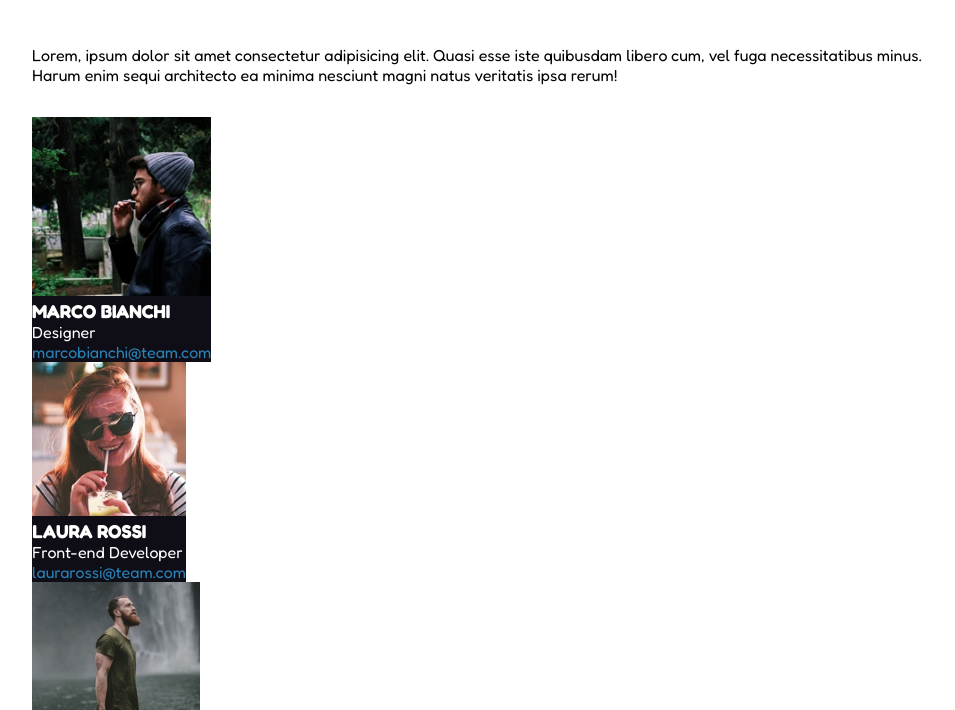
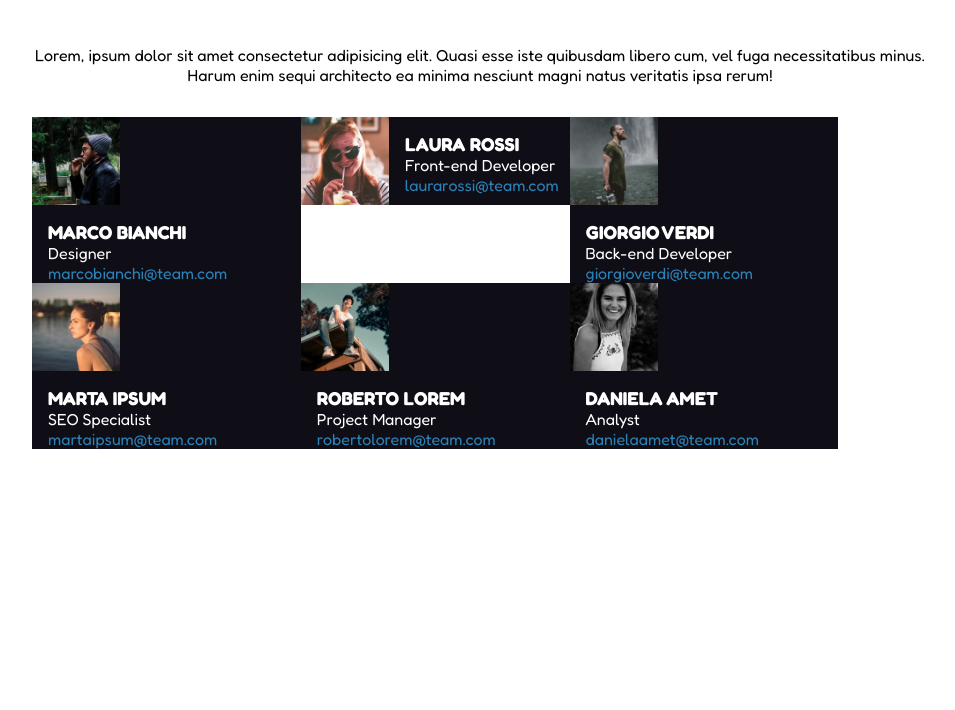
Before and after one commit to giovannilampis/html-css-float-cards, a plain HTML site: page index.html in a window 1280 px wide. Shown: the part 90-800 px from the top of the page, without its empty margins (160-1115 px from the left). Drawn offline with Linux system fonts and the light colour scheme.

Commit message:
fixed cards' layout, added padding to info field

```diff
--- a/css/style.css
+++ b/css/style.css
@@ -1,21 +1,28 @@
 /* UTILITIES */
 
 /* reset */
+
 * {
     margin: 0;
     padding: 0;
     box-sizing: border-box;
 }
 
+/* GENERAL RULES */
+
+/* font */
+
+body {
+    font-family: 'Fredoka', Arial, Helvetica, sans-serif;
+}
+
+
 /* clearfix */
-.clearfix {
+
+.clearfix::after {
     content: "";
     display: table;
     clear: both;
-}
-
-body {
-    font-family: 'Fredoka', Arial, Helvetica, sans-serif;
 }
 
 .container {
@@ -24,29 +31,44 @@ body {
     padding-top: 3rem;
 }
 
+/* HEADER */
+
 h1{
     color: rgb(229, 49, 112);
     text-align: center;
 }
 
+/* MAIN CONTENT */
+
 p {
+    text-align: center;
     padding: 3rem 0 2rem 0;
 }
-
 .card {
     background-color: rgb(15, 14, 23);
     width: 30%;
     color: white;
 }
 
-.info {
-    float:right
+img {
+    float: left;
+    height: 5.5rem;
 }
 
-.mail {
-    color: rgb(43, 130, 183);
+.left {
+    float: left;
 }
 
-img {
-    width: 100%;
+a {
+    color: rgb(43, 130, 183);
+    text-decoration: none;
 }
+
+.margin-card {
+    margin-left: 5%;
+}
+
+.info {
+    float: left;
+    padding: 1rem 0 0 1rem;
+}
--- a/index.html
+++ b/index.html
@@ -17,54 +17,54 @@
         <h1>Meet Our Team</h1>
         <p>Lorem, ipsum dolor sit amet consectetur adipisicing elit. Quasi esse iste quibusdam libero cum, vel fuga necessitatibus minus. Harum enim sequi architecto ea minima nesciunt magni natus veritatis ipsa rerum!</p>
         <div class="clearfix">
-            <div class="clearfix card">
+            <div class="clearfix card left">
                 <img src="./images/male1.png" alt="Mario-Bianchi-designer">
                 <div class="info">
                     <h3>MARCO BIANCHI</h3>
                     <div>Designer</div>
-                    <span class="mail">marcobianchi@team.com</span>
+                    <a>marcobianchi@team.com</a>
                 </div>
             </div>
-            <div class="clearfix card">
+            <div class="clearfix card left">
                 <img src="./images/female1.png" alt="Mario-Bianchi-designer">
                 <div class="info">
                     <h3>LAURA ROSSI</h3>
                     <div>Front-end Developer</div>
-                    <span class="mail">laurarossi@team.com</span>
+                    <a>laurarossi@team.com</a>
                 </div>
             </div>
-            <div class="clearfix card">
+            <div class="clearfix card left">
                 <img src="./images/male2.png" alt="Mario-Bianchi-designer">
                 <div class="info">
                     <h3>GIORGIO VERDI</h3>
                     <div>Back-end Developer</div>
-                    <span class="mail">giorgioverdi@team.com</span>
+                    <a>giorgioverdi@team.com</a>
                 </div>
             </div>
         </div>
         <div class="clearfix">
-            <div class="clearfix card">
+            <div class="clearfix card left">
                 <img src="./images/female2.png" alt="Mario-Bianchi-designer">
                 <div class="info">
                     <h3>MARTA IPSUM</h3>
                     <div>SEO Specialist</div>
-                    <span class="mail">martaipsum@team.com</span>
+                    <a>martaipsum@team.com</a>
                 </div>
             </div>
-            <div class="clearfix card">
+            <div class="clearfix card left">
                 <img src="./images/male3.png" alt="Mario-Bianchi-designer">
                 <div class="info">
                     <h3>ROBERTO LOREM</h3>
                     <div>Project Manager</div>
-                    <span class="mail">robertolorem@team.com</span>
+                    <a>robertolorem@team.com</a>
                 </div>
             </div>
-            <div class="clearfix card">
+            <div class="clearfix card left">
                 <img src="./images/female3.png" alt="Mario-Bianchi-designer">
                 <div class="info">
                     <h3>DANIELA AMET</h3>
                     <div>Analyst</div>
-                    <span class="mail">danielaamet@team.com</span>
+                    <a>danielaamet@team.com</a>
                 </div>
             </div>
         </div>
```
